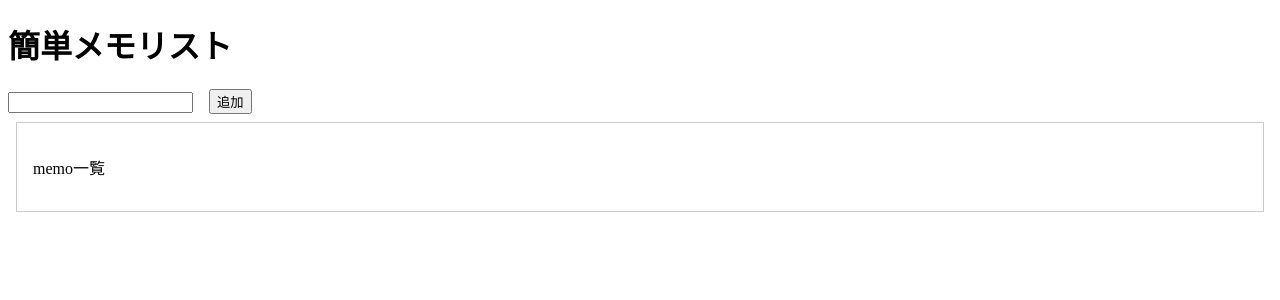
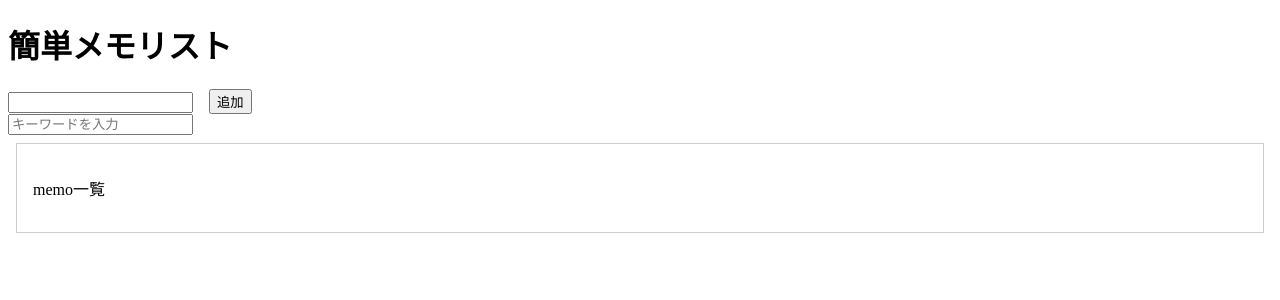
Before and after one commit to ballboyst/React-my-test, a React (Create React App) app in the folder my-test-app/: page / in a window 1280 px wide. Shown: the top 300 px of the page. Built offline with nearby package versions, Linux system fonts and the light colour scheme.

Commit message:
adding search-function

```diff
--- a/my-test-app/src/components/App.jsx
+++ b/my-test-app/src/components/App.jsx
@@ -23,6 +23,7 @@ const onClickDelete = (index) => {
 //     setMemos(newMemos);
 };
 
+
 return(
 <div>
     <h1>簡単メモリスト</h1>
@@ -30,6 +31,8 @@ return(
         <input type="text" value={text} onChange={onChangeText}></input>
         <SButton onClick={onClickAdd} >追加</SButton>
     </div>
+    {/* 検索機能 */}
+    <input type="text" id="search-input" placeholder="キーワードを入力"></input>
     <MemoList memos={memos} onClickDelete={onClickDelete} />
     {/* <SContainer>
         <p>memo一覧</p>
@@ -52,6 +55,37 @@ return(
 )
 };
 
+// 検索機能
+// const searchInput = document.getElementById('search-input');
+// searchInput.addEventListener('input',()=>{
+//     const keyword = searchInput.value;
+//     console.log(keyword)
+// })
+// const searchTargets = document.querySelectorAll('.search-target');
+// searchInput.addEventListener('input',()=>{
+//     const keyword = searchInput.value.trim().toLowerCase();
+//     console.log(keyword);
+// });
+// const searchResults = document.getElementById('search-results');
+// function showSearchResult(target){
+//     target.style.display = "block";
+// }
+// function hideSearchResult(target){
+//     target.style.display = "none";
+// }
+// function filterSearchResults(){
+//     searchTargets.forEach((target)=>{
+//         const text = target.textContent.toLowerCase();
+//         if(text.includes(keyword)){
+//             showSearchResult(target);
+//         } else {
+//             hideSearchResult(target);
+//         }
+//     });
+// }
+// searchInput.addEventListener('input',filterSearchResults);
+
+
 const SButton = styled.button`
     margin-left: 16px;
     `;
--- a/my-test-app/src/components/MemoList.jsx
+++ b/my-test-app/src/components/MemoList.jsx
@@ -1,4 +1,3 @@
-import {useState} from "react"
 import styled from "styled-components"
 
 export const MemoList =props=>{
@@ -12,7 +11,7 @@ export const MemoList =props=>{
                 (memo, index) => {
                     return(
                 <li key={memo}>
-                    <SMemoWrapper>
+                    <SMemoWrapper class="search-target">
                         <p>{memo}</p>
                         <SButton onClick={()=>onClickDelete(index)}>削除</SButton>
                     </SMemoWrapper>
```
